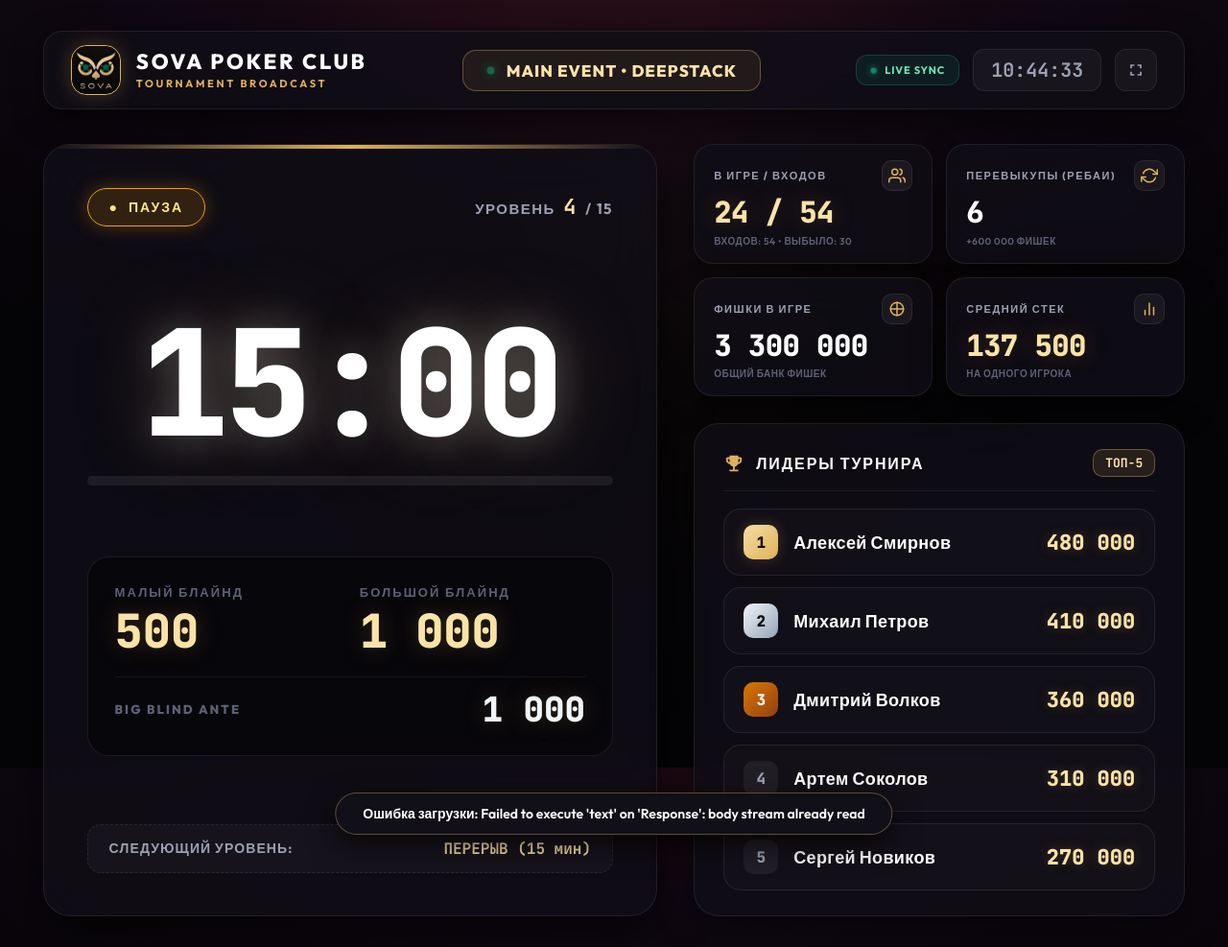
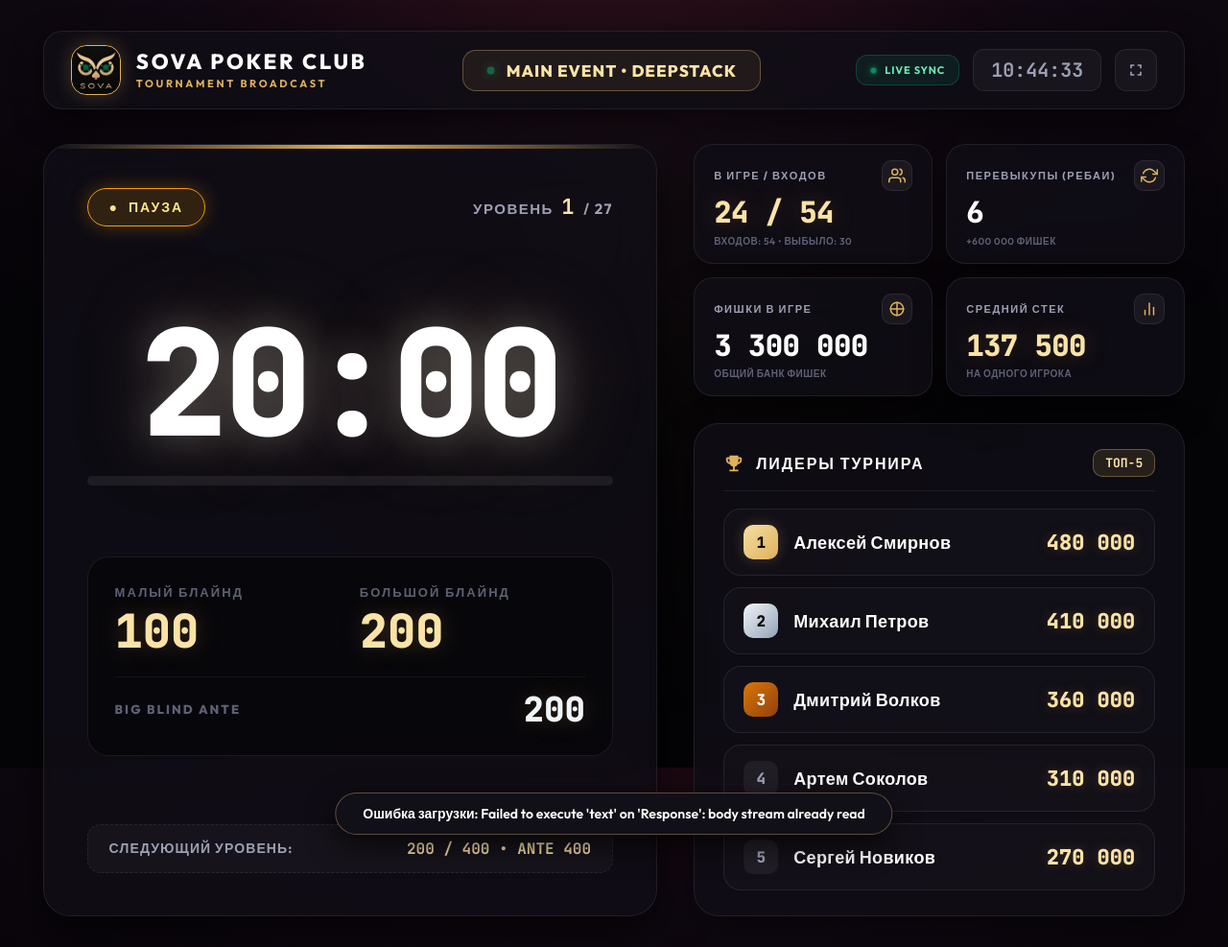
Before and after one commit to NikitAAUSTRALIA/poker-proto, a web app: page /tv.html in a window 1280 px wide. Shown: the whole page at 96% size. Run offline with its HTML, style and script files only (its server is not run), Linux system fonts and the light colour scheme; data that the repository does not hold is empty; some libraries are stand-ins or nearby versions.

Commit message:
Update blinds structure and level timings to Russian sports tournament regulations

```diff
--- a/src/main/java/org/example/pokerproto/controller/TournamentController.java
+++ b/src/main/java/org/example/pokerproto/controller/TournamentController.java
@@ -342,9 +342,9 @@ public class TournamentController {
             case "PAUSE":
                 return tvService.pauseTimer();
             case "NEXT_LEVEL":
-                return tvService.nextLevel(request.secondsLeft() != null ? request.secondsLeft() : 15 * 60);
+                return tvService.nextLevel(request.secondsLeft() != null ? request.secondsLeft() : 20 * 60);
             case "PREV_LEVEL":
-                return tvService.prevLevel(request.secondsLeft() != null ? request.secondsLeft() : 15 * 60);
+                return tvService.prevLevel(request.secondsLeft() != null ? request.secondsLeft() : 20 * 60);
             case "TOGGLE_BREAK":
                 return tvService.toggleBreak(request.secondsLeft() != null ? request.secondsLeft() : 15 * 60);
             case "ADJUST_TIME":
--- a/src/main/resources/static/index.html
+++ b/src/main/resources/static/index.html
@@ -208,7 +208,7 @@
                     <span id="tvRemoteStatusText">ПАУЗА</span>
                 </div>
 
-                <div class="tv-remote-timer" id="tvRemoteTimerDisplay">15:00</div>
+                <div class="tv-remote-timer" id="tvRemoteTimerDisplay">20:00</div>
 
                 <div class="tv-remote-level-info" id="tvRemoteLevelInfo">
                     Уровень <b id="tvRemoteLevelNum">1</b> | Блайнды: <b id="tvRemoteBlinds">100 / 200 (200)</b>
@@ -246,7 +246,7 @@
                         -1 мин
                     </button>
                     <button class="btn-remote-mini" id="btnTvRemoteSync15m">
-                        Сброс (15м)
+                        Сброс (20м)
                     </button>
                 </div>
             </div>
@@ -478,6 +478,6 @@
     <span id="toastMsg">Уведомление</span>
 </div>
 
-<script src="js/app.js?v=6"></script>
+<script src="js/app.js?v=7"></script>
 </body>
 </html>
--- a/src/main/resources/static/js/tv.js
+++ b/src/main/resources/static/js/tv.js
@@ -1,25 +1,37 @@
 
         const DEFAULT_BLIND_STRUCTURE = [
-            { level: 1,  sb: 100,  bb: 200,   ante: 200,   minutes: 15, isBreak: false },
-            { level: 2,  sb: 200,  bb: 400,   ante: 400,   minutes: 15, isBreak: false },
-            { level: 3,  sb: 300,  bb: 600,   ante: 600,   minutes: 15, isBreak: false },
-            { level: 4,  sb: 500,  bb: 1000,  ante: 1000,  minutes: 15, isBreak: false },
-            { level: 5,  sb: 0,    bb: 0,     ante: 0,     minutes: 15, isBreak: true  },
-            { level: 6,  sb: 1000, bb: 2000,  ante: 2000,  minutes: 15, isBreak: false },
-            { level: 7,  sb: 1500, bb: 3000,  ante: 3000,  minutes: 15, isBreak: false },
-            { level: 8,  sb: 2000, bb: 4000,  ante: 4000,  minutes: 15, isBreak: false },
-            { level: 9,  sb: 3000, bb: 6000,  ante: 6000,  minutes: 15, isBreak: false },
-            { level: 10, sb: 0,    bb: 0,     ante: 0,     minutes: 15, isBreak: true  },
-            { level: 11, sb: 5000, bb: 10000, ante: 10000, minutes: 15, isBreak: false },
-            { level: 12, sb: 7000, bb: 14000, ante: 14000, minutes: 15, isBreak: false },
-            { level: 13, sb: 10000,bb: 20000, ante: 20000, minutes: 15, isBreak: false },
-            { level: 14, sb: 15000,bb: 30000, ante: 30000, minutes: 15, isBreak: false },
-            { level: 15, sb: 20000,bb: 40000, ante: 40000, minutes: 15, isBreak: false }
+            { level: 1,  sb: 100,   bb: 200,    ante: 200,    minutes: 20, isBreak: false },
+            { level: 2,  sb: 200,   bb: 400,    ante: 400,    minutes: 20, isBreak: false },
+            { level: 3,  sb: 300,   bb: 600,    ante: 600,    minutes: 20, isBreak: false },
+            { level: 4,  sb: 400,   bb: 800,    ante: 800,    minutes: 20, isBreak: false },
+            { level: 5,  sb: 500,   bb: 1000,   ante: 1000,   minutes: 20, isBreak: false },
+            { level: 6,  sb: 0,     bb: 0,      ante: 0,      minutes: 15, isBreak: true  },
+            { level: 7,  sb: 600,   bb: 1200,   ante: 1200,   minutes: 20, isBreak: false },
+            { level: 8,  sb: 800,   bb: 1600,   ante: 1600,   minutes: 20, isBreak: false },
+            { level: 9,  sb: 1000,  bb: 2000,   ante: 2000,   minutes: 20, isBreak: false },
+            { level: 10, sb: 1200,  bb: 2400,   ante: 2400,   minutes: 20, isBreak: false },
+            { level: 11, sb: 1500,  bb: 3000,   ante: 3000,   minutes: 20, isBreak: false },
+            { level: 12, sb: 0,     bb: 0,      ante: 0,      minutes: 15, isBreak: true  },
+            { level: 13, sb: 2000,  bb: 4000,   ante: 4000,   minutes: 20, isBreak: false },
+            { level: 14, sb: 2500,  bb: 5000,   ante: 5000,   minutes: 20, isBreak: false },
+            { level: 15, sb: 3000,  bb: 6000,   ante: 6000,   minutes: 20, isBreak: false },
+            { level: 16, sb: 4000,  bb: 8000,   ante: 8000,   minutes: 20, isBreak: false },
+            { level: 17, sb: 5000,  bb: 10000,  ante: 10000,  minutes: 20, isBreak: false },
+            { level: 18, sb: 0,     bb: 0,      ante: 0,      minutes: 15, isBreak: true  },
+            { level: 19, sb: 6000,  bb: 12000,  ante: 12000,  minutes: 20, isBreak: false },
+            { level: 20, sb: 8000,  bb: 16000,  ante: 16000,  minutes: 20, isBreak: false },
+            { level: 21, sb: 10000, bb: 20000,  ante: 20000,  minutes: 20, isBreak: false },
+            { level: 22, sb: 15000, bb: 30000,  ante: 30000,  minutes: 20, isBreak: false },
+            { level: 23, sb: 20000, bb: 40000,  ante: 40000,  minutes: 20, isBreak: false },
+            { level: 24, sb: 25000, bb: 50000,  ante: 50000,  minutes: 20, isBreak: false },
+            { level: 25, sb: 30000, bb: 60000,  ante: 60000,  minutes: 20, isBreak: false },
+            { level: 26, sb: 40000, bb: 80000,  ante: 80000,  minutes: 20, isBreak: false },
+            { level: 27, sb: 50000, bb: 100000, ante: 100000, minutes: 20, isBreak: false }
         ];
 
         let state = {
-            currentLevelIdx: 3,
-            secondsLeft: 15 * 60,
+            currentLevelIdx: 0,
+            secondsLeft: 20 * 60,
             isRunning: false,
             timerInterval: null,
             blindStructure: DEFAULT_BLIND_STRUCTURE,
--- a/src/main/resources/static/tv.html
+++ b/src/main/resources/static/tv.html
@@ -57,12 +57,12 @@
                         <span id="stageStatusText">РАЗЫГРОВКА</span>
                     </div>
                     <div class="level-number-badge">
-                        УРОВЕНЬ <b id="currentLevelDisplay">4</b> / <span id="totalLevelsDisplay">15</span>
+                        УРОВЕНЬ <b id="currentLevelDisplay">1</b> / <span id="totalLevelsDisplay">27</span>
                     </div>
                 </div>
 
                 <div class="timer-viewport">
-                    <div class="giant-timer" id="timerClockDisplay">15:00</div>
+                    <div class="giant-timer" id="timerClockDisplay">20:00</div>
                     <div class="timer-progress-track">
                         <div class="timer-progress-bar" id="timerProgressBar"></div>
                     </div>
@@ -71,21 +71,21 @@
                 <div class="blinds-section">
                     <div class="blind-item">
                         <div class="blind-label">Малый Блайнд</div>
-                        <div class="blind-value" id="valSmallBlind">500</div>
+                        <div class="blind-value" id="valSmallBlind">100</div>
                     </div>
                     <div class="blind-item">
                         <div class="blind-label">Большой Блайнд</div>
-                        <div class="blind-value" id="valBigBlind">1 000</div>
+                        <div class="blind-value" id="valBigBlind">200</div>
                     </div>
                     <div class="blind-item ante-item">
                         <div class="blind-label">Big Blind Ante</div>
-                        <div class="blind-value" id="valAnte">1 000</div>
+                        <div class="blind-value" id="valAnte">200</div>
                     </div>
                 </div>
 
                 <div class="next-level-bar">
                     <span class="label">Следующий уровень:</span>
-                    <span class="val" id="valNextLevel">1 000 / 2 000 • ANTE 2 000</span>
+                    <span class="val" id="valNextLevel">200 / 400 • ANTE 400</span>
                 </div>
             </section>
 
@@ -235,6 +235,6 @@
 
     <div class="toast-msg" id="toastMsg">Уведомление</div>
 
-    <script src="js/tv.js?v=4"></script>
+    <script src="js/tv.js?v=5"></script>
 </body>
 </html>
```
Also changed, not shown: src/main/java/org/example/pokerproto/service/TvService.java (+12 -6 lines), src/main/resources/static/js/app.js (+56 -25 lines).
